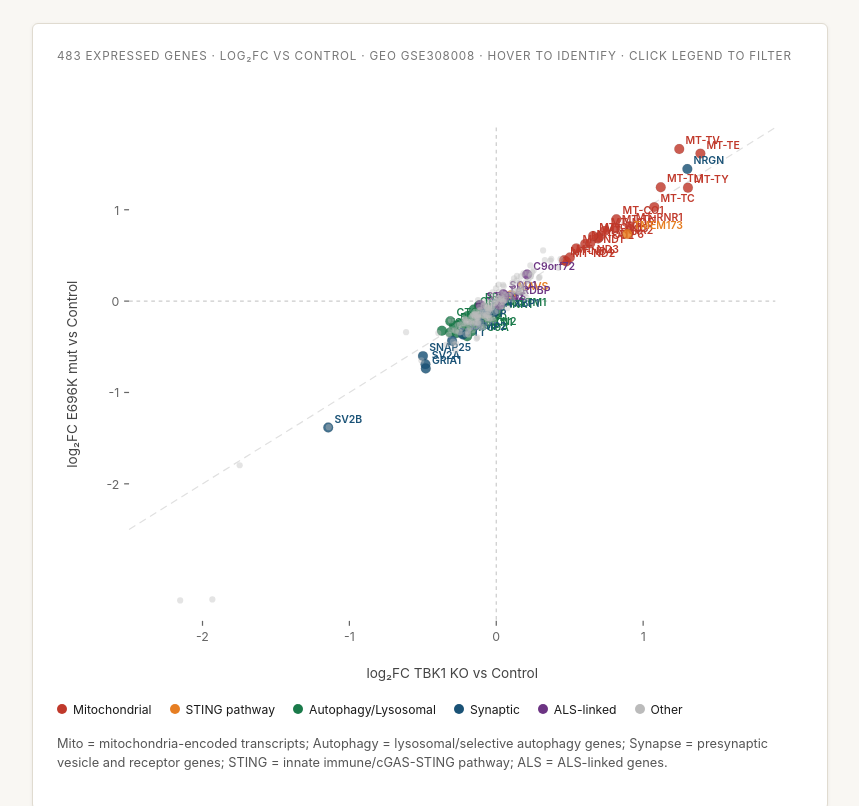
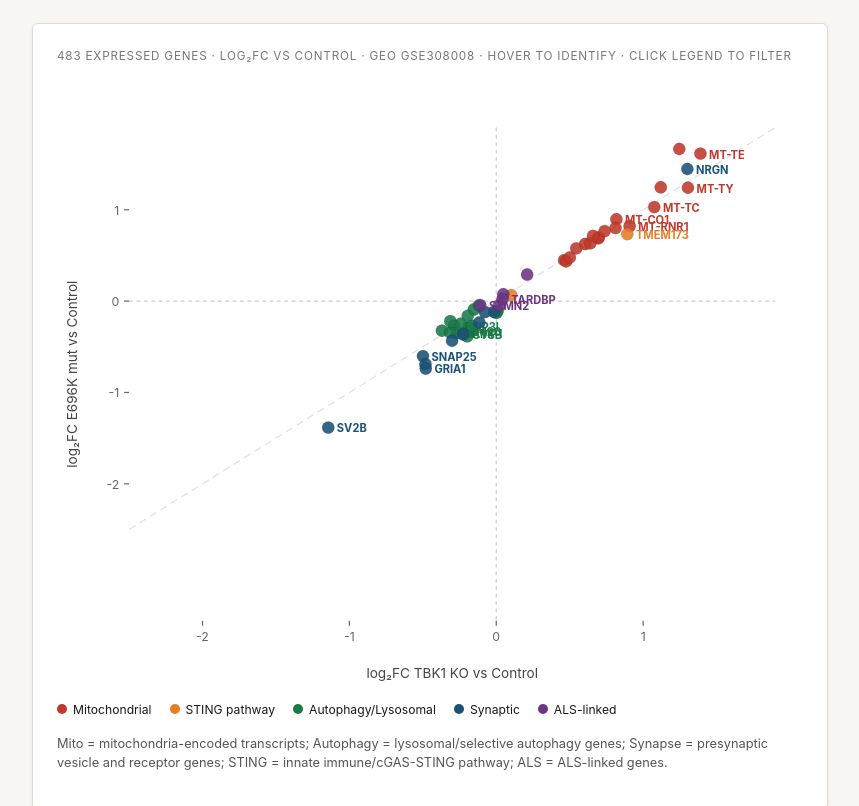
Before and after one commit to liuzhitong330/mordes-lab-demo, a plain HTML site: page index.html in a window 1280 px wide. Shown: the part 876-1682 px from the top of the page, without its empty margins (210-1069 px from the left). Drawn offline with Linux system fonts and the light colour scheme.

Commit message:
center header, simplify scatter to 52 key gene dots

```diff
--- a/index.html
+++ b/index.html
@@ -17,8 +17,8 @@ body{background:var(--bg);color:var(--text);line-height:1.75}
 
 #id-banner{background:#dde8f3;text-align:center;padding:7px 16px;font-family:-apple-system,sans-serif;font-size:0.78rem;color:#445;border-bottom:1px solid #b8cde0;}
 
-header{background:#0b2035;color:#e8f0fa;padding:52px 40px 44px;border-bottom:3px solid #1a3a5c;}
-header h1{font-size:clamp(1.35rem,2.8vw,1.95rem);font-weight:normal;line-height:1.35;max-width:830px}
+header{background:#0b2035;color:#e8f0fa;padding:52px 40px 44px;border-bottom:3px solid #1a3a5c;text-align:center;}
+header h1{font-size:clamp(1.35rem,2.8vw,1.95rem);font-weight:normal;line-height:1.35;max-width:830px;margin:0 auto;}
 header .byline{margin-top:14px;font-family:-apple-system,sans-serif;font-size:0.78rem;color:#7a9cc0}
 header .byline span{color:#a8c8e8}
 
@@ -206,9 +206,19 @@ yl.textContent='log₂FC E696K mut vs Control'; g0.appendChild(yl);
 const tip=document.getElementById('tooltip');
 const ttT=document.getElementById('tt-title'), ttB=document.getElementById('tt-body');
 
-// Points
+// Only label these specific key genes
+const KEY_LABELS = new Set([
+  'MT-CO1','MT-RNR1','MT-TC','MT-TE','MT-TY',
+  'TMEM173',
+  'SV2B','SNAP25','GRIA1','NRGN',
+  'BNIP3L','TOMM20','LAMP1','CTSB',
+  'STMN2','TARDBP',
+  'SST','PTN','PAPPA2'
+]);
+
+// Points — exclude "other" category entirely for clarity
 const dotGroups={};
-const CATS=['mito','sting','autophagy','synapse','als','other'];
+const CATS=['mito','sting','autophagy','synapse','als'];
 CATS.forEach(cat=>{ dotGroups[cat]=el('g'); sc.appendChild(dotGroups[cat]); });
 
 let activeFilter=null;
@@ -216,34 +226,32 @@ let activeFilter=null;
 function renderDots(){
   CATS.forEach(cat=>{ while(dotGroups[cat].firstChild) dotGroups[cat].removeChild(dotGroups[cat].firstChild); });
 
-  // Sort: other first, then by priority
-  const order=['other','autophagy','synapse','als','sting','mito'];
-  const sorted=[...SCATTER].sort((a,b)=>order.indexOf(a.cat)-order.indexOf(b.cat));
+  const order=['autophagy','synapse','als','sting','mito'];
+  const sorted=SCATTER.filter(d=>d.cat!=='other').sort((a,b)=>order.indexOf(a.cat)-order.indexOf(b.cat));
 
   sorted.forEach(d=>{
     const visible = !activeFilter || d.cat===activeFilter;
     const x=sx(d.ko), y=sy(d.mut);
     if(x<PAD.l-4||x>W-PAD.r+4||y<PAD.t-4||y>H-PAD.b+4) return;
 
-    const c=el('circle',{cx:x,cy:y,r:d.cat==='other'?2.5:4,
+    const c=el('circle',{cx:x,cy:y,r:5,
       fill:visible?CAT_COLOR[d.cat]:'#ddd',
-      opacity:visible?(d.cat==='other'?0.4:0.82):0.2,
-      'stroke':visible&&d.cat!=='other'?'rgba(0,0,0,.15)':'none','stroke-width':'0.5',
+      opacity:visible?0.88:0.2,
+      stroke:visible?'rgba(0,0,0,.18)':'none','stroke-width':'0.6',
       cursor:'pointer'});
 
     c.addEventListener('mousemove',e=>{
       ttT.textContent=d.gene;
-      ttB.textContent=`KO: ${d.ko>0?'+':''}${d.ko} · MUT: ${d.mut>0?'+':''}${d.mut} · Category: ${CAT_LABEL[d.cat]}`;
+      ttB.textContent=`KO: ${d.ko>0?'+':''}${d.ko} · MUT: ${d.mut>0?'+':''}${d.mut} · ${CAT_LABEL[d.cat]}`;
       tip.style.display='block';
       tip.style.left=(e.clientX+14)+'px'; tip.style.top=(e.clientY-10)+'px';
     });
     c.addEventListener('mouseleave',()=>tip.style.display='none');
     dotGroups[d.cat].appendChild(c);
 
-    // Labels for important genes
-    if(visible && d.label && d.cat!=='other'){
-      const lx=x+5, ly=y-4;
-      const lt=el('text',{x:lx,y:ly,fill:CAT_COLOR[d.cat],'font-family':'-apple-system,sans-serif','font-size':'8.5','font-weight':'600','pointer-events':'none'});
+    if(visible && KEY_LABELS.has(d.gene)){
+      const lx=x+7, ly=y+4;
+      const lt=el('text',{x:lx,y:ly,fill:CAT_COLOR[d.cat],'font-family':'-apple-system,sans-serif','font-size':'9','font-weight':'700','pointer-events':'none'});
       lt.textContent=d.gene;
       dotGroups[d.cat].appendChild(lt);
     }
@@ -254,7 +262,7 @@ renderDots();
 // Legend + filter
 const legendEl=document.getElementById('legend');
 const filterRow=document.getElementById('filter-row');
-CATS.forEach(cat=>{
+['mito','sting','autophagy','synapse','als'].forEach(cat=>{
   const li=document.createElement('div');
   li.className='legend-item'; li.dataset.cat=cat;
   li.innerHTML=`<div class="legend-dot" style="background:${CAT_COLOR[cat]}"></div>${CAT_LABEL[cat]}`;
```
